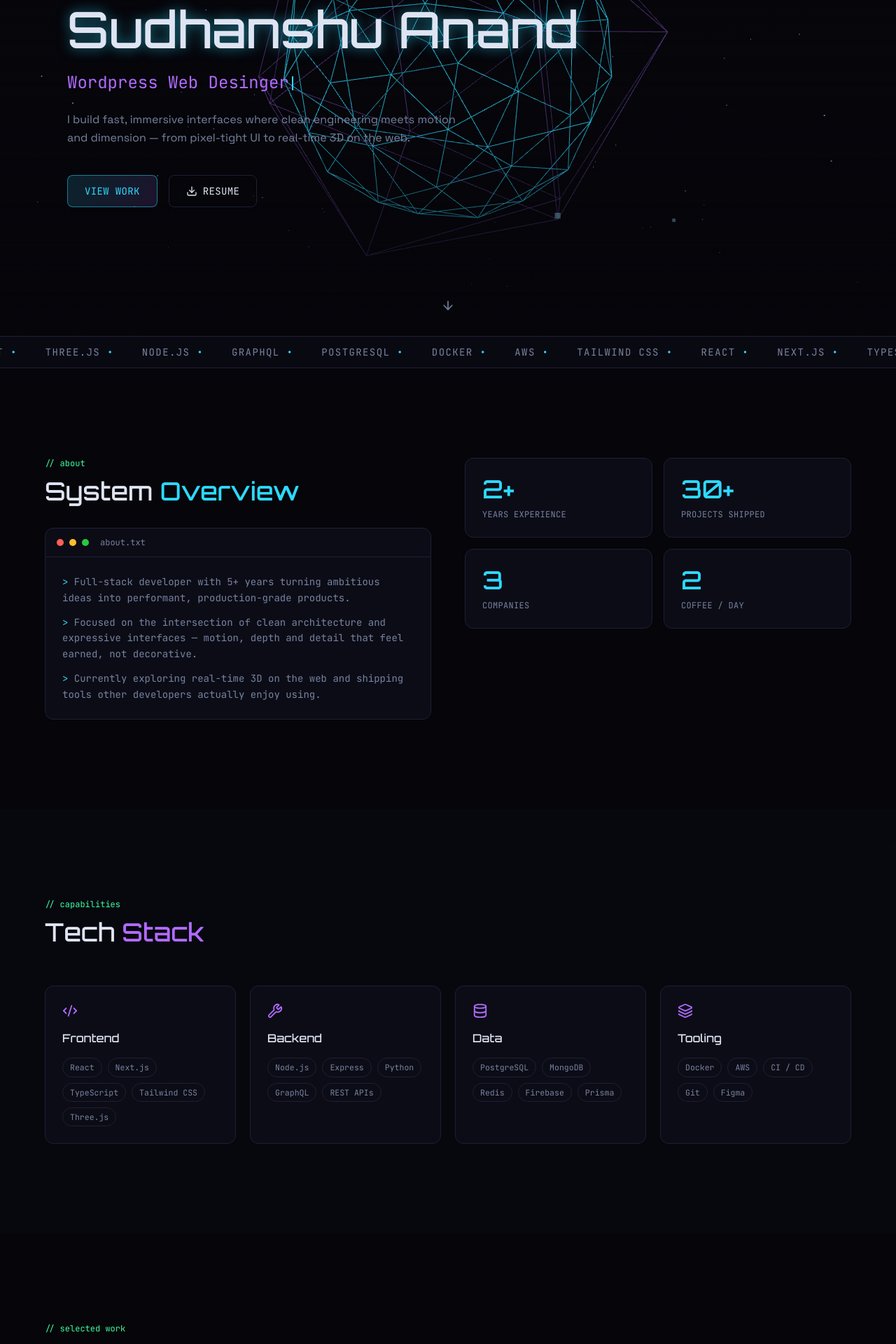
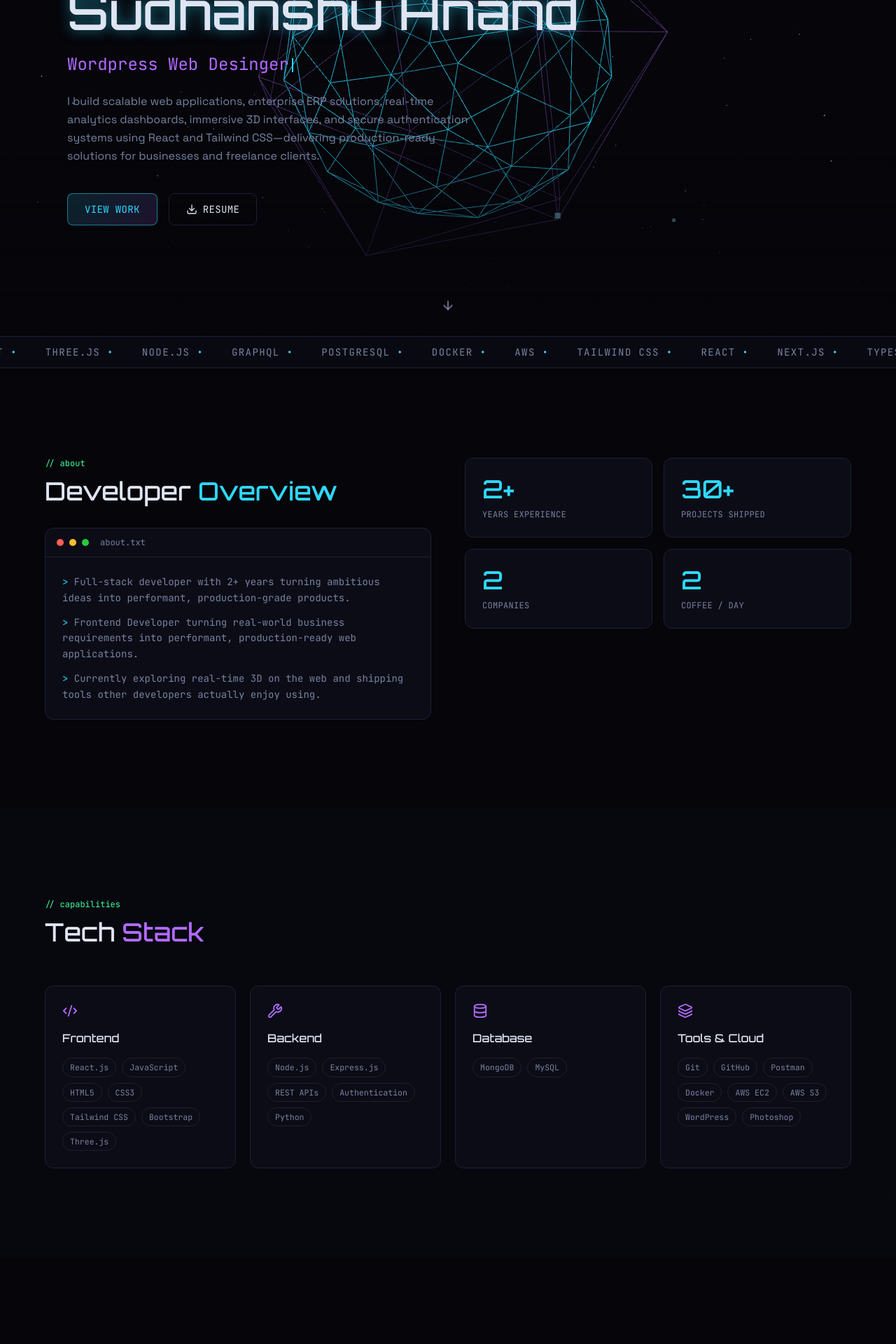
Before and after one commit to CAIcodewithsudhanshu/skills_repo, a React (Vite) app in the folder my-portfolio/: page / in a window 1280 px wide. Shown: the part 320-2240 px from the top of the page at 70% size. Built offline with nearby package versions, Linux system fonts and the light colour scheme.

Commit message:
update-change

```diff
--- a/my-portfolio/src/Portfolio.jsx
+++ b/my-portfolio/src/Portfolio.jsx
@@ -77,7 +77,7 @@ const NAV_LINKS = [
 const STATS = [
   { label: "Years Experience", value: "2+" },
   { label: "Projects Shipped", value: "30+" },
-  { label: "Companies", value: "3" },
+  { label: "Companies", value: "2" },
   { label: "Coffee / Day", value: "2" },
 ];
 
@@ -85,29 +85,55 @@ const SKILL_GROUPS = [
   {
     icon: Code2,
     title: "Frontend",
-    items: ["React", "Next.js", "TypeScript", "Tailwind CSS", "Three.js"],
+    items: [
+      "React.js",
+      "JavaScript",
+      "HTML5",
+      "CSS3",
+      "Tailwind CSS",
+      "Bootstrap",
+      "Three.js",
+    ],
   },
   {
     icon: Wrench,
     title: "Backend",
-    items: ["Node.js", "Express", "Python", "GraphQL", "REST APIs"],
+    items: [
+      "Node.js",
+      "Express.js",
+      "REST APIs",
+      "Authentication",
+      "Python",
+    ],
   },
   {
     icon: Database,
-    title: "Data",
-    items: ["PostgreSQL", "MongoDB", "Redis", "Firebase", "Prisma"],
+    title: "Database",
+    items: [
+      "MongoDB",
+      "MySQL",
+    ],
   },
   {
     icon: Layers,
-    title: "Tooling",
-    items: ["Docker", "AWS", "CI / CD", "Git", "Figma"],
+    title: "Tools & Cloud",
+    items: [
+      "Git",
+      "GitHub",
+      "Postman",
+      "Docker",
+      "AWS EC2",
+      "AWS S3",
+      "WordPress",
+      "Photoshop",
+    ],
   },
 ];
 
 const PROJECTS = [
   {
     code: "01",
-    name: "NEXUS",
+    name: "",
     desc: "Real-time collaboration platform with live cursors, shared canvases and conflict-free sync across thousands of concurrent sessions.",
     tags: ["React", "Node.js", "WebSocket", "PostgreSQL"],
     glow: "cyan",
@@ -721,7 +747,7 @@ export default function Portfolio() {
               &lt;Codewithsudhanshu/&gt;
             </button>
 
-            <nav className=" md:flex items-center gap-8">
+            <nav className=" md:flex items-center gap-8 max-md:hidden">
               {NAV_LINKS.map((l) => (
                 <button
                   key={l.id}
@@ -787,10 +813,9 @@ export default function Portfolio() {
             {typedText}
             <span className="blink-cursor h-5 align-middle" />
           </div>
-          <p className="max-w-xl text-muted text-sm sm:text-base leading-relaxed mb-10">
-            I build fast, immersive interfaces where clean engineering meets
-            motion and dimension — from pixel-tight UI to real-time 3D on
-            the web.
+          <p className="max-w-xl text-muted text-sm sm:text-base leading-relaxed mb-10 color">
+            I build scalable web applications, enterprise ERP solutions, real-time analytics dashboards, immersive 3D interfaces,
+            and secure authentication systems using React and Tailwind CSS—delivering production-ready solutions for businesses and freelance clients.
           </p>
           <div className="flex flex-wrap gap-4">
             <button
@@ -850,7 +875,7 @@ export default function Portfolio() {
           <div className="reveal">
             <p className="font-mono text-xs text-green mb-3">// about</p>
             <h2 className="font-display text-3xl sm:text-4xl mb-8">
-              System <span className="text-cyan">Overview</span>
+              Developer <span className="text-cyan">Overview</span>
             </h2>
 
             <div className="bg-surface border border-hud rounded-xl overflow-hidden">
@@ -865,14 +890,11 @@ export default function Portfolio() {
               <div className="p-5 sm:p-6 font-mono text-sm leading-relaxed text-muted">
                 <p className="mb-3">
                   <span className="text-cyan">&gt;</span> Full-stack developer
-                  with 5+ years turning ambitious ideas into performant,
+                  with 2+ years turning ambitious ideas into performant,
                   production-grade products.
                 </p>
                 <p className="mb-3">
-                  <span className="text-cyan">&gt;</span> Focused on the
-                  intersection of clean architecture and expressive
-                  interfaces — motion, depth and detail that feel earned,
-                  not decorative.
+                  <span className="text-cyan">&gt;</span> Frontend Developer turning real-world business requirements into performant, production-ready web applications.
                 </p>
                 <p>
                   <span className="text-cyan">&gt;</span> Currently exploring
```
